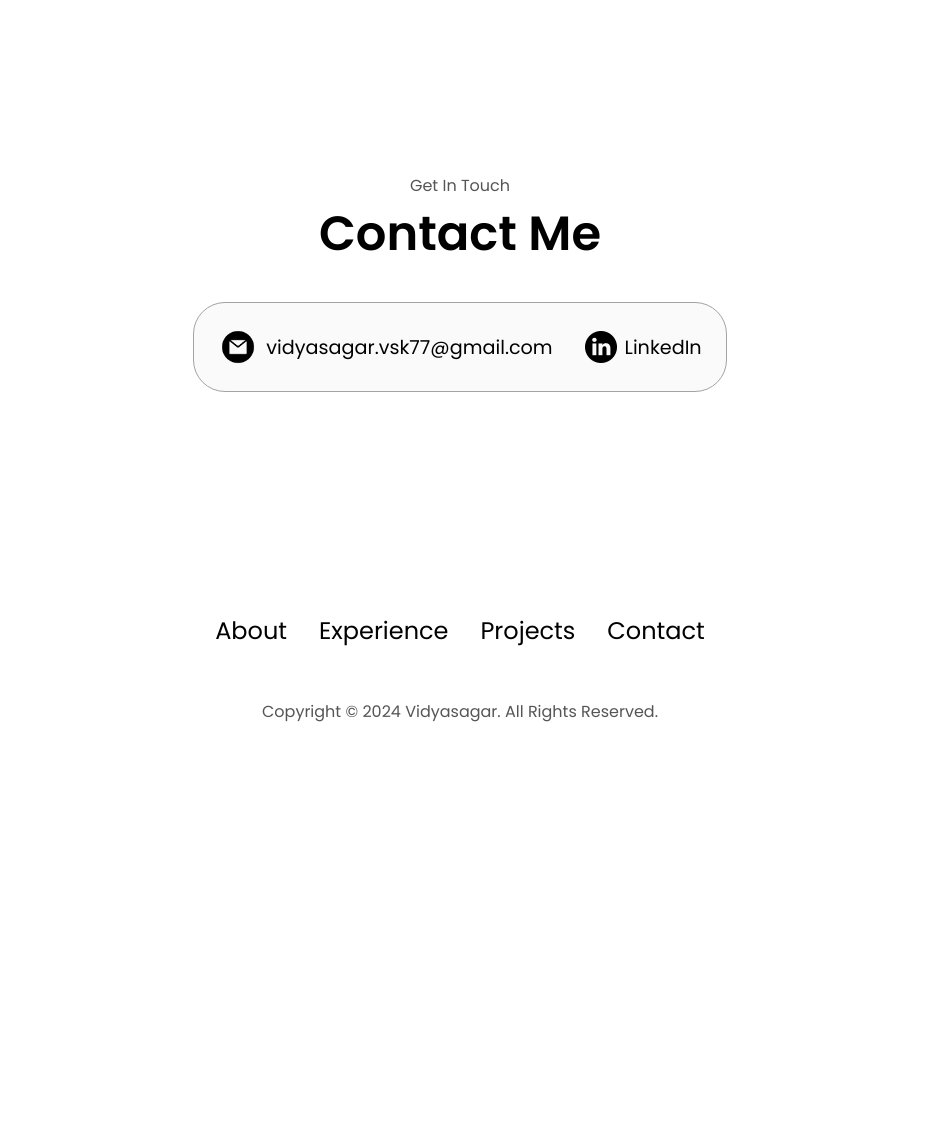
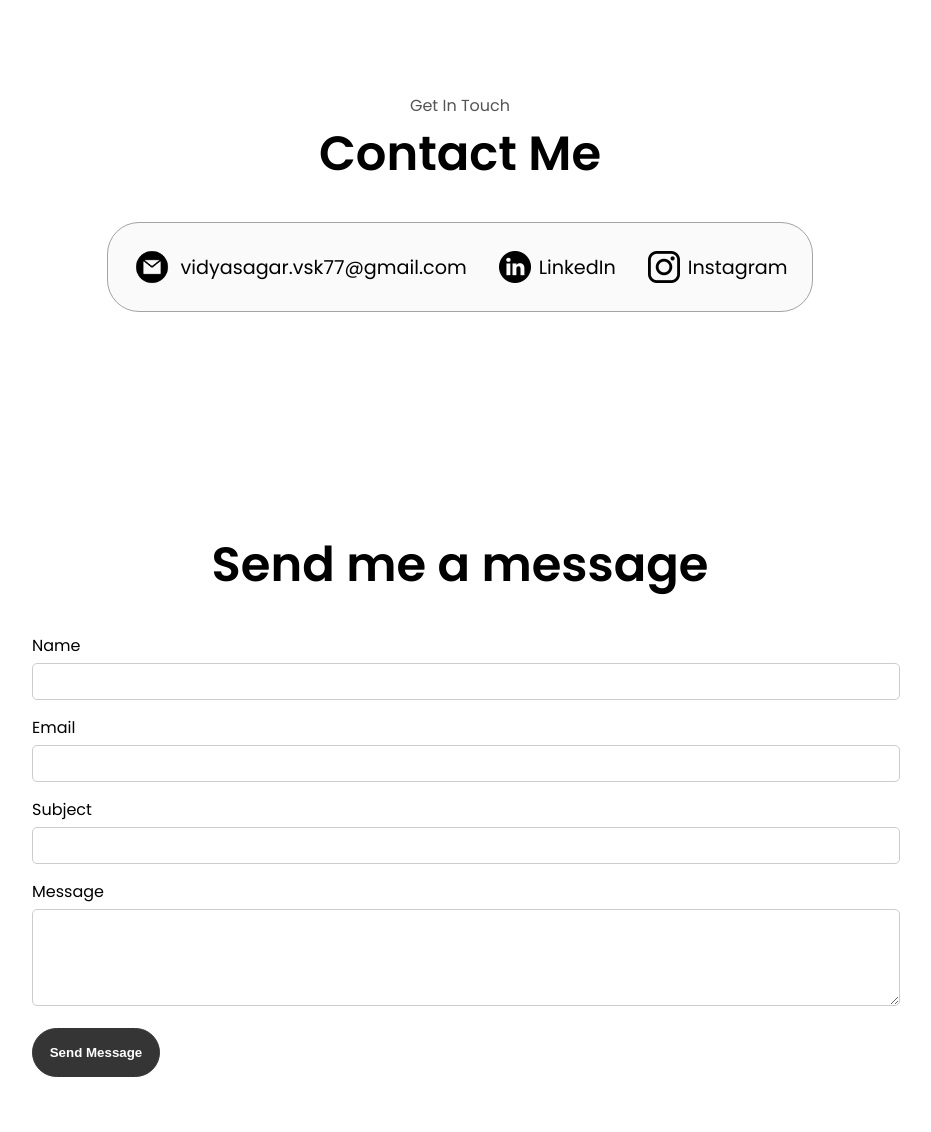
Before and after one commit to VidyasagarKonda/portfolio-react-app, a plain HTML site: page index.html in a window 1280 px wide. Shown: the part 2992-4124 px from the top of the page, without its empty margins (180-1111 px from the left). Before the commit the page ends 3763 px from the top, so only its background shows below. Drawn offline with Linux system fonts and the light colour scheme.

Commit message:
updated send message

```diff
--- a/index.html
+++ b/index.html
@@ -427,8 +427,50 @@ and Algorithms(DSA)</h4>
             >
           </p>
         </div>
+
+        <div class="contact-info-container">
+          <img
+            src="./assets/instagram.png"
+            alt="instagram icon"
+            class="icon contact-icon"
+          />
+          <p>
+            <a href="https://www.instagram.com/vidyasagar_in_/profilecard/?igsh=NGt1aTcyamt2OHUx"  target="_blank"
+              >Instagram</a
+            >
+          </p>
+        </div>
+
       </div>
     </section>
+    <section class="contact">
+      <div class="container">
+        <h1 class="title">Send me a message</h1>
+        <div class ="contact-me">
+        <form id="contact-form">
+              <div class="input-group">
+                  <label for="name">Name</label>
+                  <input type="text" id="name" name="name" required>
+              </div>
+              <div class="input-group">
+                  <label for="email">Email</label>
+                  <input type="email" id="email" name="email" required>
+              </div>
+              <div class="input-group">
+                  <label for="subject">Subject</label>
+                  <input type="text" id="subject" name="subject" required>
+              </div>
+              <div class="input-group">
+                  <label for="message">Message</label>
+                  <textarea id="message" name="message" rows="5" required></textarea>
+              </div>
+              <button type="submit" class="btn btn-color-1">Send Message</button>
+          </form>
+        </div>
+
+
+      </div>
+  </section>
     <footer>
       <nav>
         <div class="nav-links-container">
--- a/script.js
+++ b/script.js
@@ -4,3 +4,22 @@ function toggleMenu() {
   menu.classList.toggle("open");
   icon.classList.toggle("open");
 }
+
+
+document.getElementById('contact-form').addEventListener('submit', async function(event) {
+  event.preventDefault(); // Prevent default form submission
+
+  let formData = new FormData(this);
+  let response = await fetch('https://formspree.io/f/xanenjqg', {
+      method: 'POST',
+      body: formData,
+      headers: { 'Accept': 'application/json' }
+  });
+
+  if (response.ok) {
+      alert('Message sent successfully!');
+      this.reset(); // Reset form after successful submission
+  } else {
+      alert('Error sending message. Please try again later.');
+  }
+});
--- a/style.css
+++ b/style.css
@@ -348,7 +348,7 @@ article .icon {
   display: flex;
   justify-content: center;
   flex-direction: column;
-  height: 70vh;
+  height: 50vh;
 }
 
 .contact-info-upper-container {
@@ -391,3 +391,56 @@ footer {
 footer p {
   text-align: center;
 }
+
+
+.contact {
+  display: flex;
+  justify-content: center;
+  align-items: center;
+  height: 100vh;
+}
+.container {
+  background: white;
+  padding: 20px;
+  width: 100%;
+}
+h2 {
+  text-align: center;
+  margin-bottom: 20px;
+}
+.input-group {
+  margin-bottom: 15px;
+  padding-right: 10px; /* Added padding on the right */
+}
+.input-group label {
+  display: block;
+  margin-bottom: 5px;
+}
+.input-group input,
+.input-group textarea {
+  width: 100%;
+  padding: 10px;
+  border: 1px solid #ccc;
+  border-radius: 5px;
+}
+.submit-btn {
+  width: 100%;
+  padding: 10px;
+  background: #000;
+  color: white;
+  border: none;
+  border-radius: 5px;
+  cursor: pointer;
+}
+.btn:hover {
+  background: #333;
+}
+@media (max-width: 600px) {
+  .container {
+      width: 90%;
+  }
+}
+
+.contact-me{
+  padding: 2rem;
+}
```
Also changed, not shown: assets/instagram.png (added).
